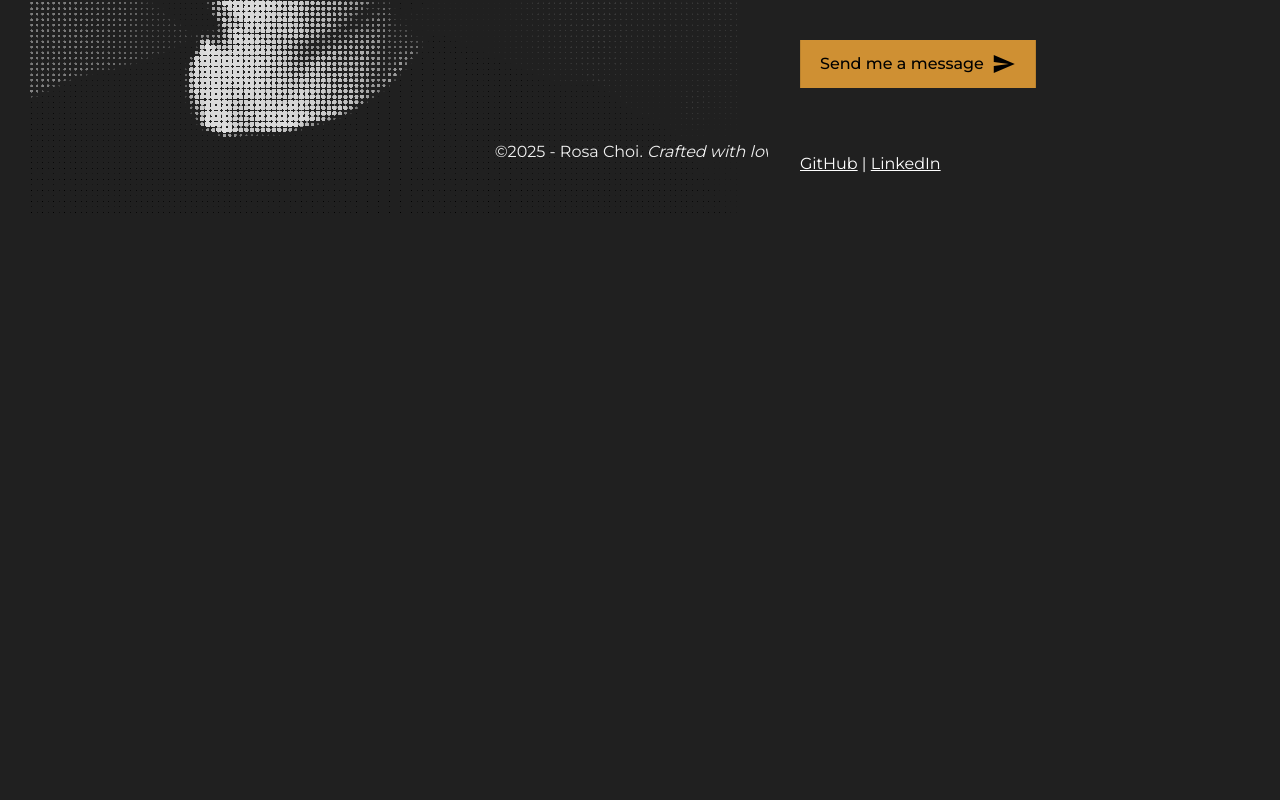
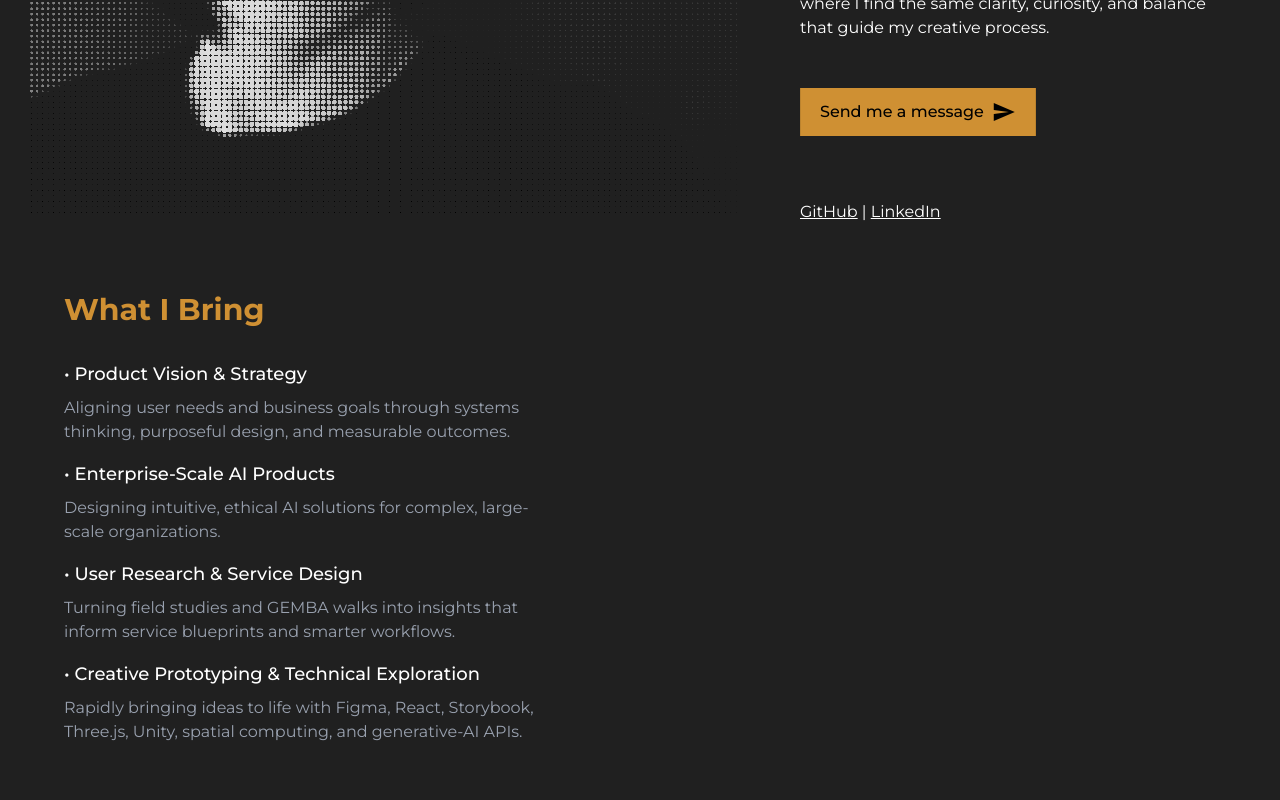
Before and after one commit to momorosa/quietbold2025, a React (Vite) app: page / in a window 1280 px wide. Shown: the part 620-1420 px from the top of the page. Before the commit the page ends 880 px from the top, so only its background shows below. Built offline with nearby package versions, Linux system fonts and the light colour scheme.

Commit message:
Add Expertise section, extra content, and pause-able shuffle animation

```diff
--- a/src/App.jsx
+++ b/src/App.jsx
@@ -1,11 +1,13 @@
 import Navbar from './components/Navbar.jsx'
 import About from './components/About.jsx'
+import Expertise from './components/Expertise.jsx'
 import Footer from './components/Footer.jsx'
 
 export default function App() {
   return (<>
     <Navbar />
     <About />
+    <Expertise />
     <Footer />
   </>
   )
--- /dev/null
+++ b/src/components/Expertise.jsx
@@ -0,0 +1,49 @@
+import { aboutContent } from '../content/aboutText.js'
+
+export default function Expertise() {
+    return(
+        <div className="w-full h-screen flex flex-col lg:flex-row text-white overflow-auto">
+
+        {/* ──────────────────────────────── */}
+        {/* Content panel */}
+        {/* ──────────────────────────────── */}
+
+        <div className="relative flex-none w-full h-1/2 lg:w-1/2 lg:h-full lg:mx-12 p-4">
+            <h1 className="text-3xl font-bold py-4 text-yellow-mellow">
+                { aboutContent.coreStrengthsTitle }
+            </h1>
+            <p className="pt-4 pb-2 text-lg font-medium">
+                { aboutContent.coreStrengths[0].subtitle }
+            </p>
+            <p className="text-gray-400 lg:w-4/5">
+                { aboutContent.coreStrengths[0].description }
+            </p>
+            <p className="pt-4 pb-2 text-lg font-medium">
+                { aboutContent.coreStrengths[1].subtitle }
+            </p>
+            <p className="text-gray-400 lg:w-4/5">
+                { aboutContent.coreStrengths[1].description }
+            </p>
+            <p className="pt-4 pb-2 text-lg font-medium">
+                { aboutContent.coreStrengths[2].subtitle }
+            </p>
+            <p className="text-gray-400 lg:w-4/5">
+                { aboutContent.coreStrengths[2].description }
+            </p>
+            <p className="pt-4 pb-2 text-lg font-medium">
+                { aboutContent.coreStrengths[3].subtitle }
+            </p>
+            <p className="text-gray-400 lg:w-4/5">
+                { aboutContent.coreStrengths[3].description }
+            </p>
+        </div>
+        {/* ──────────────────────────────── */}
+        {/* Canvas section */}
+        {/* ──────────────────────────────── */}
+
+        <div className="w-full h-auto lg:w-1/2 lg:h-full lg:pr-12 bg-warm-gray backdrop-blur lg:pt-32 px-8 z-10 mb-50 lg:mb-0">
+        </div>
+        </div>
+
+    )
+}
--- a/src/components/Footer.jsx
+++ b/src/components/Footer.jsx
@@ -1,6 +1,7 @@
 export default function Footer() {
     return(
-        <footer className="fixed bottom-0 w-full text-center text-warm-gray-light p-4">
+        <footer className="w-full text-center text-warm-gray-light p-4">
+        {/* <footer className="fixed bottom-0 w-full text-center text-warm-gray-light p-4"> */}
             ©2025 - Rosa Choi. <em>Crafted with love</em>.
         </footer>
     )
--- a/src/components/Navbar.jsx
+++ b/src/components/Navbar.jsx
@@ -8,7 +8,7 @@ export default function Navbar()
     const [ isOpen, setIsOpen ] = useState(false)
 
     return (<>
-        <div className="flex justify-between items-center p-6 z-50 relative backdrop-blur-sm">
+        <div className="flex-column md:flex lg:flex justify-between items-center p-6 z-50 relative backdrop-blur-sm">
             <a href="/" className="group relative inline-block hover:cursor-pointer">
                 <svg
                     className="w-full h-full"
@@ -21,7 +21,7 @@ export default function Navbar()
                         cx="11.1547" cy="28.6198" r="3.38028" fill="#FFFFFF"/>
                 </svg>
             </a>
-            <div className="h-8 text-white" >
+            <div className="h-8 text-white">
                 <Shuffle />
             </div>
             {/* <button onClick={() => setIsOpen(!isOpen)} className="group relative w-8 h-8">
--- a/src/components/Shuffle.jsx
+++ b/src/components/Shuffle.jsx
@@ -6,7 +6,7 @@ const LETTERS = '!<>-_\\/[]{}—=+*^?#________'
 /**
  * useScramble: returns scrambled text and a done flag once reveal completes
  */
-function useScramble(text, speed = 30) {
+function useScramble(text, speed = 70) {
   const [display, setDisplay] = useState(text)
   const [done, setDone] = useState(false)
 
--- a/src/content/aboutText.js
+++ b/src/content/aboutText.js
@@ -1,9 +1,29 @@
 export const aboutContent = {
     headline: "Quiet Bold.",
-    intro: "I’m Rosa Choi, a product designer and creative technologist based in San Francisco. I believe that quiet intention makes the boldest impact.",
-    background: "With a background in fine arts and over eight years designing digital systems and experiences at Ford and First Republic Bank, I see every touchpoint we create as a reflection of what we value, what we challenge, and what we imagine.",
+    intro: "I’m Rosa Choi, a product designer and creative technologist based in San Francisco. Every touchpoint, to me, is a statement of intent: what we value, challenge, and imagine.",
+    background: "Drawing from a background in fine arts and over eight years of experience in product strategy, design systems, and digital transformation at Ford and First Republic Bank, I’m now focused on building AI-powered experiences that help people work, learn, and connect more meaningfully.",
     passion: "Outside of work, you’ll often find me exploring nature with my dog Momo or diving into personal projects, where I find the same clarity, curiosity, and balance that guide my creative process.",
     buttonText: "Send me a message",
     github: "https://github.com/momorosa",
     linkedIn: "https://www.linkedin.com/in/rosachoi7/",
+    coreStrengthsTitle: "What I Bring",
+    coreStrengths: [
+        {
+            subtitle: "• Product Vision & Strategy",
+            description: "Aligning user needs and business goals through systems thinking, purposeful design, and measurable outcomes."
+        },
+        {
+            subtitle: "• Enterprise-Scale AI Products",
+            description: "Designing intuitive, ethical AI solutions for complex, large-scale organizations."
+        },
+        {
+            subtitle: "• User Research & Service Design",
+            description: "Turning field studies and GEMBA walks into insights that inform service blueprints and smarter workflows."
+        },
+        {
+            subtitle: "• Creative Prototyping & Technical Exploration",
+            description: "Rapidly bringing ideas to life with Figma, React, Storybook, Three.js, Unity, spatial computing, and generative-AI APIs."
+        }
+    ]
+
 }
--- a/src/index.html
+++ b/src/index.html
@@ -10,7 +10,7 @@
   <link href="https://fonts.googleapis.com/icon?family=Material+Icons" rel="stylesheet" />
   <title>Quiet Bold</title>
 </head>
-<body class="bg-warm-gray font-primary overflow-hidden">
+<body class="bg-warm-gray font-primary overflow-auto">
   <div id="root"></div>
   <script type="module" src="./index.jsx"></script>
 </body>
```
